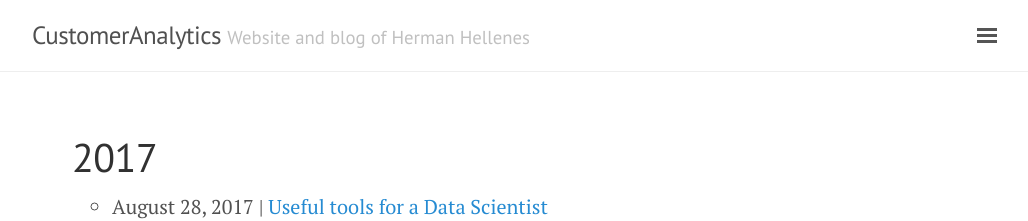
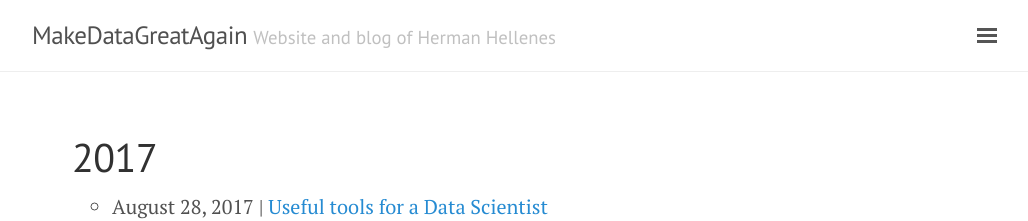
Before and after one commit to herman-hellenes/herman-hellenes.github.io, a Jekyll site: the page built from index.html, in a window 1280 px wide. Shown: the top 221 px of the page, without its empty margins (248-1276 px from the left). Built offline with Jekyll 4.4.1, drawn with Linux system fonts in a browser that asks for light colours; nearby versions of some CDN libraries.

Commit message:
Update _config.yml

```diff
--- a/_config.yml
+++ b/_config.yml
@@ -2,7 +2,7 @@
 permalink:           blogposts/:categories/:title
 
 # Setup
-title:               CustomerAnalytics
+title:               MakeDataGreatAgain
 tagline:             'Website and blog of Herman Hellenes'
 description:         'Physics M.Sc. and Data Scientist at EY.'
 url:                 http://herman-hellenes.github.io
```
